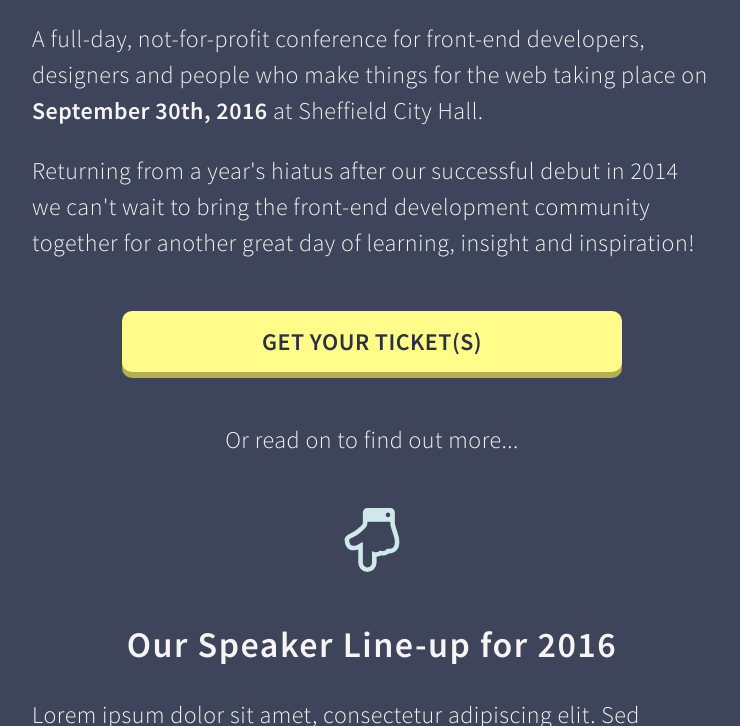
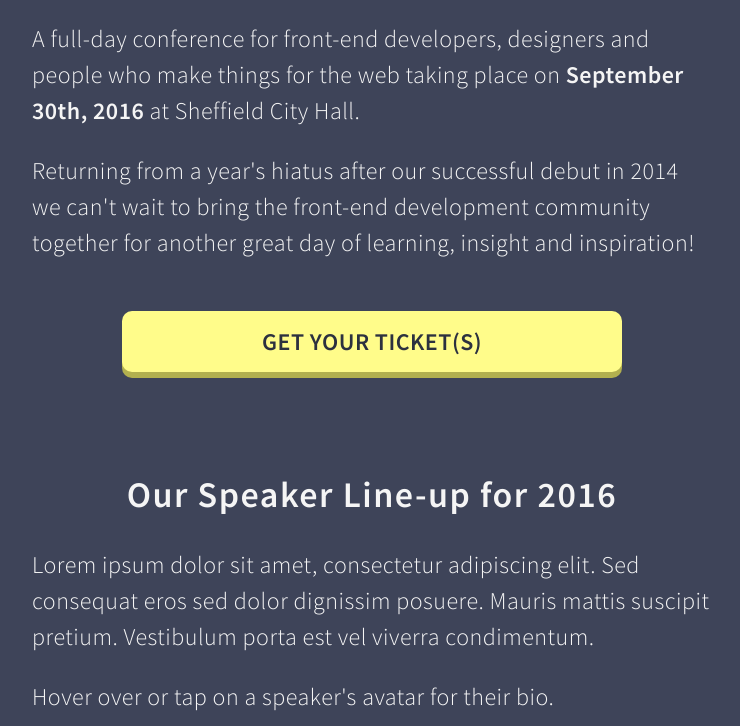
Before and after one commit to digideskio/fen-2016, a website: page index.html in a window 1280 px wide. Shown: the part 582-1308 px from the top of the page, without its empty margins (268-1008 px from the left). Drawn offline with nearby package versions, Linux system fonts and the light colour scheme; some packages are replaced by stand-ins of ours.

Commit message:
Removed 'read on' text

```diff
--- a/index.html
+++ b/index.html
@@ -72,13 +72,9 @@
                     <h1 id="section-about-title" class="section-about-title section-title">FrontEndNorth <span aria-hidden="true">2016</span><span class="sr-only">twenty sixteen</span></h1>
                     <h2 class="text-center"><strong>Friday September <span aria-hidden="true">30th, 2016</span><span class="sr-only">thirtieth twenty sixteen</span></strong> - <a href="#section-location">Sheffield City Hall</a></h2>
 
-                    <p class="strapline">A full-day, not-for-profit conference for front-end developers, designers and people who make things for the web taking place on <strong>September <span aria-hidden="true">30th, 2016</span><span class="sr-only">thirtieth twenty sixteen</span></strong> at Sheffield City Hall.</p>
+                    <p class="strapline">A full-day conference for front-end developers, designers and people who make things for the web taking place on <strong>September <span aria-hidden="true">30th, 2016</span><span class="sr-only">thirtieth twenty sixteen</span></strong> at Sheffield City Hall.</p>
                     <p>Returning from a year's hiatus after our successful debut in <span aria-hidden="true">2014</span><span class="sr-only">twenty fourteen</span> we can't wait to bring the front-end development community together for another great day of learning, insight and inspiration!</p>
                     <a href="#section-tickets" class="cta button">Get Your Ticket(s)</a>
-                    <p class="read-on">Or read on to find out more...</p>
-                    <svg class="hand-down" aria-hidden="true" xmlns="http://www.w3.org/2000/svg" width="64" height="64" viewBox="0 0 1792 1792">
-                        <path d="M1536 960q0-84-32-183t-64-194-32-167v-32H768v32q0 35-12 67.5T719 546t-46 50-54 49q-9 8-14 12-81 72-145 112-22 14-68 38-3 1-22.5 10.5t-36 18.5-35.5 20-30.5 21.5T256 896q0 71 30.5 115.5T384 1056q43 0 84.5-15t68-33 55-33 48.5-15v576q0 50 38.5 89t89.5 39q52 0 90-38t38-90v-331q46 35 103 35 69 0 119-53 32 18 69 18t73.5-17.5 52.5-47.5q24 4 56 4 85 0 126-48.5t41-135.5zm-128-768q0-26-19-45t-45-19-45 19-19 45 19 45 45 19 45-19 19-45zm256 764q0 142-77.5 230t-217.5 87l-5-1q-76 61-178 61-22 0-43-3-54 30-119 37v169q0 105-76 180.5T767 1792q-103 0-179-76t-76-180v-374q-54 22-128 22-121 0-188.5-81.5T128 896q0-38 17.5-69.5t49.5-55 63-40.5 72-37 62-33q55-35 129-100 3-2 17-14t21.5-19 21.5-20.5 22.5-24 18-22.5 14-23.5T640 416V128q0-53 37.5-90.5T768 0h640q53 0 90.5 37.5T1536 128v288q0 59 59 223 69 190 69 317z" />
-                    </svg>
                 </div>
             </div>
             <!-- Section: Speakers -->
```
